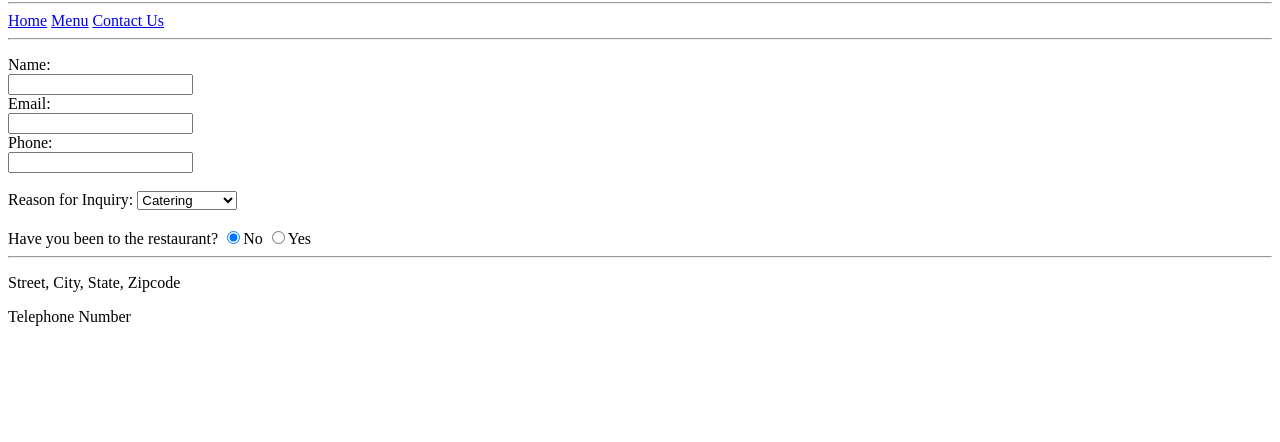
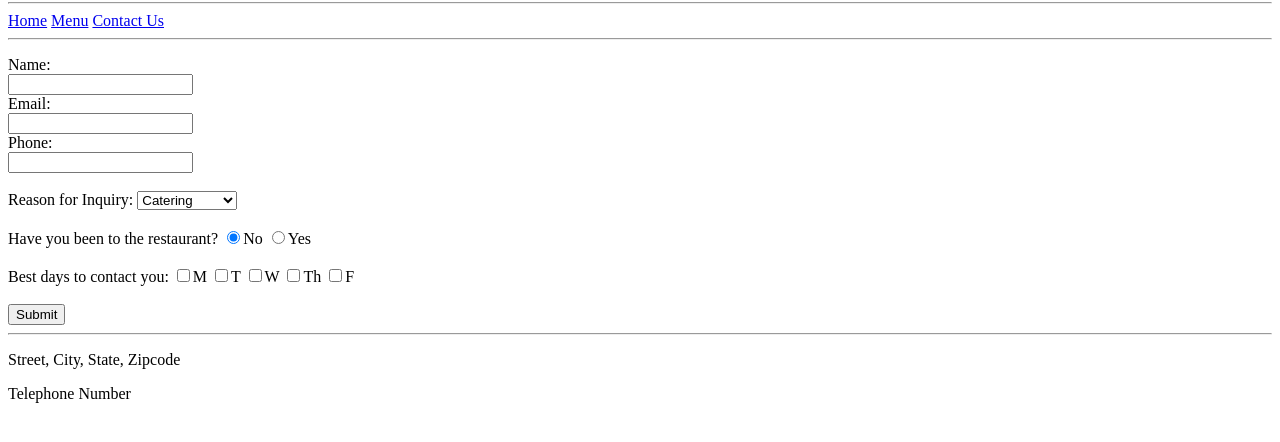
Before and after one commit to Renton64/Restaurant, a plain HTML site: page contact.html in a window 1280 px wide. Shown: the part 64-506 px from the top of the page. Drawn offline with Linux system fonts and the light colour scheme.

Commit message:
finishedContact

```diff
--- a/contact.html
+++ b/contact.html
@@ -42,8 +42,16 @@
   			<label for="visitedRestaurant">Have you been to the restaurant?</label>
   			<input type="radio" id="choice1" name="visitedRestaurant" value="no"checked="checked"><label for= "choice1">No</label>
   			<input type="radio" id="choice2" name="visitedRestaurant" value="yes"><label for="choice2">Yes</label>
-  			<br/>
+  			<br/><br>
+				<label for="contactTime">Best days to contact you:</label>
+				<input type="checkbox" id= "contactTme" name="contactTime" value="M"><label for="M">M</label>
+				<input type="checkbox" id="contactTime" name="contactTime" value="T"><label for ="T">T</label>
+				<input type="checkbox" id="contactTime" name="contactTime" value="W"><label for="W">W</label>
+				<input type="checkbox" id="contactTime" name="contactTime" value="Th"><label for="Th">Th</label>
+				<input type="checkbox" id="contactTime" name="contactTime" value="F"><label for="F">F</label><br/><br/>
+				<input type="submit" name="submit" value="Submit">
         <hr/>
+			</p>
 <footer>
   <p>Street, City, State, Zipcode</p>
   <p>Telephone Number</p>
```
